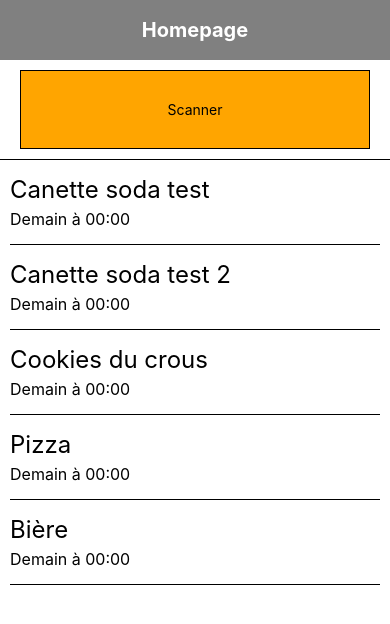
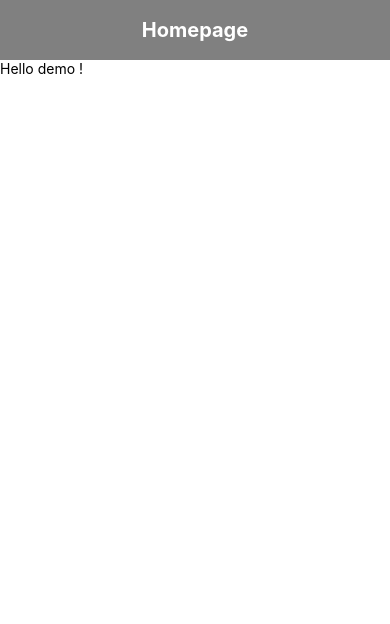
Before and after one commit to RG0404/react-native-di20, a React Native app: screen / in a window 390 px wide. Shown: the top 624 px of the page. Built offline with nearby package versions, Linux system fonts and the light colour scheme.

Commit message:
add(page demo)

```diff
--- a/App.js
+++ b/App.js
@@ -2,7 +2,8 @@ import { StatusBar } from 'expo-status-bar';
 import React from 'react';
 import { StyleSheet, Text, View, SafeAreaView,TouchableOpacity, Image, Pressable, ScrollView } from 'react-native';
 import Home from './pages/Home';
-
+import DemoState from './pages/DemoState';
+import Header from './components/Header';
 export default function App() {
 
   /* Ajout de variables avant le return */
@@ -39,10 +40,13 @@ export default function App() {
   return (
     <SafeAreaView style={styles.container}>
         <StatusBar style="auto" />
+        {/* Header */}
+        <Header title="Homepage"/>
 
         {/* TODO: Ajouter navigation */}
+        {/* <Home appScan={onScanPress} appItems={items}/> */}
+        <DemoState/>
 
-      <Home appScan={onScanPress} appItems={items}/>
     </SafeAreaView>
   );
 }
--- /dev/null
+++ b/pages/DemoState.js
@@ -0,0 +1,13 @@
+import React from 'react';
+import {Text, TouchableOpacity, View} from 'react-native'
+
+export default function DemoState(){
+
+
+
+    return (
+        <View>
+            <Text>Hello demo !</Text>
+        </View>
+    )
+}
--- a/pages/Home.js
+++ b/pages/Home.js
@@ -7,13 +7,8 @@ import ProductsHistory from '../components/ProductsHistory';
 export default function Home(props){
     return (
        <View style={{flex: 1}}>
-            {/* Header */}
-            <Header title="Homepage"/>
-
             <ScanButtonView handleScanPress={props.appScan} />
-
             <ProductsHistory propsItem={props.appItems}/>
-
         </View>
     )
 }
```
